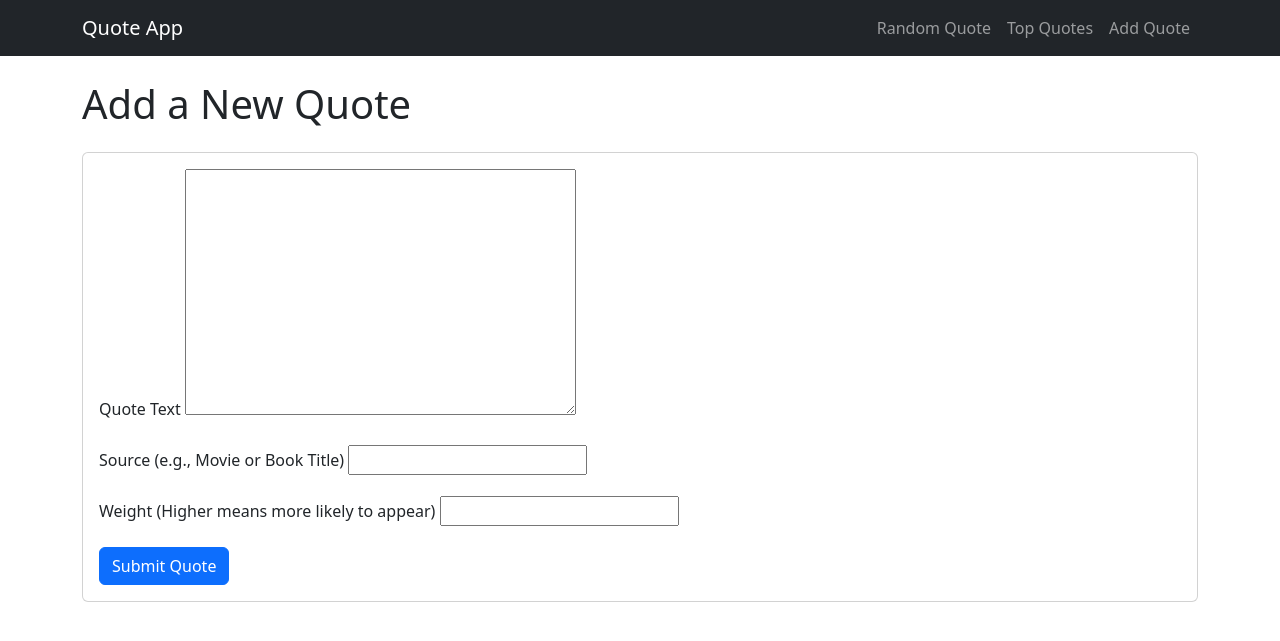
After one commit to Selmentausen/quote_app, a Django app: page /add/ in a window 1280 px wide. The commit adds this page. Shown: the top 641 px of the page. Run offline with Django 5.2, Linux system fonts and the light colour scheme.

Commit message:
Give users the ability to add quotes

```diff
--- a/quote_app/quotes/admin.py
+++ b/quote_app/quotes/admin.py
@@ -6,7 +6,8 @@ from .forms import QuoteForm
 # Register your models here.
 class QuoteAdmin(admin.ModelAdmin):
     form = QuoteForm
-    list_dislpay = ('text', 'source', 'weight', 'likes', 'dislikes')
+    list_display = ('text', 'source', 'weight', 'likes', 'dislikes')
+    exclude = ['source']
 
 
 admin.site.register(Source)
--- a/quote_app/quotes/forms.py
+++ b/quote_app/quotes/forms.py
@@ -1,15 +1,27 @@
 from django import forms
-from .models import Quote
+from .models import Quote, Source
 
 
 class QuoteForm(forms.ModelForm):
+    source_name = forms.CharField(max_length=255, required=True, label="Source (e.g., Movie or Book Title)")
+
     class Meta:
         model = Quote
-        fields = '__all__'
+        fields = ['text', 'weight']
 
     def clean(self):
         cleaned_data = super().clean()
-        source = cleaned_data.get('source')
-        if source and Quote.objects.filter(source=source).count() >= 3:
+        text = cleaned_data.get('text')
+        source = cleaned_data.get('source_name')
+
+        # check for duplicate quotes
+        if Quote.objects.filter(text=text).exists():
+            raise forms.ValidationError("This quote already exists")
+
+        # check for quotes from same source not being more than 3
+        source, _ = Source.objects.get_or_create(name=source.strip())
+        if Quote.objects.filter(source=source).count() >= 3:
             raise forms.ValidationError('Cannot add more than three quotes from the same source.')
+
+        cleaned_data['source'] = source
         return cleaned_data
--- /dev/null
+++ b/quote_app/quotes/templates/quotes/add_quote.html
@@ -0,0 +1,34 @@
+{% extends 'quotes/base.html' %}
+{% block title %}Add a Quote{% endblock %}
+{% block content %}
+<h1 class="mb-4">Add a New Quote</h1>
+<div class="card">
+    <div class="card-body">
+        <form method="post">
+            {% csrf_token %}
+            <div class="mb-3">
+                <label for="{{ form.text.id_for_label }}" class="form-label">Quote Text</label>
+                {{ form.text }}
+                {% if form.text.errors %}
+                    <div class="text-danger">{{ form.text.errors }}</div>
+                {% endif %}
+            </div>
+            <div class="mb-3">
+                <label for="{{ form.source_name.id_for_label }}" class="form-label">Source (e.g., Movie or Book Title)</label>
+                {{ form.source_name }}
+                {% if form.source_name.errors %}
+                    <div class="text-danger">{{ form.source_name.errors }}</div>
+                {% endif %}
+            </div>
+            <div class="mb-3">
+                <label for="{{ form.weight.id_for_label }}" class="form-label">Weight (Higher means more likely to appear)</label>
+                {{ form.weight }}
+                {% if form.weight.errors %}
+                    <div class="text-danger">{{ form.weight.errors }}</div>
+                {% endif %}
+            </div>
+            <button type="submit" class="btn btn-primary">Submit Quote</button>
+        </form>
+    </div>
+</div>
+{% endblock %}
--- a/quote_app/quotes/templates/quotes/base.html
+++ b/quote_app/quotes/templates/quotes/base.html
@@ -18,6 +18,9 @@
                 <li class="nav-item">
                     <a class="nav-link" href="{% url 'top_quotes' %}">Top Quotes</a>
                 </li>
+                <li class="nav-item">
+                    <a class="nav-link" href="{% url 'add_quote' %}">Add Quote</a>
+                </li>
             </ul>
         </div>
     </div>
--- a/quote_app/quotes/urls.py
+++ b/quote_app/quotes/urls.py
@@ -4,4 +4,5 @@ from . import views
 urlpatterns = [
     path('', views.random_quote, name='random_quote'),
     path('top/', views.top_quotes, name='top_quotes'),
+    path('add/', views.add_quote, name='add_quote'),
 ]
--- a/quote_app/quotes/views.py
+++ b/quote_app/quotes/views.py
@@ -3,6 +3,7 @@ import random
 from django.db.models import F
 from django.shortcuts import render, redirect
 
+from .forms import QuoteForm
 from .models import Quote, ViewCounter
 
 
@@ -46,3 +47,16 @@ def top_quotes(request):
     top_quotes = Quote.objects.order_by('-likes')[:10]
     context = {"top_quotes": top_quotes}
     return render(request, 'quotes/top_quotes.html', context)
+
+
+def add_quote(request):
+    if request.method == 'POST':
+        form = QuoteForm(request.POST)
+        if form.is_valid():
+            quote = form.save(commit=False)
+            quote.source = form.cleaned_data['source']
+            quote.save()
+            return redirect('random_quote')
+    else:
+        form = QuoteForm()
+    return render(request, 'quotes/add_quote.html', {'form': form})
```
Also changed, not shown: quote_app/db.sqlite3. Lines whose indentation alone changed are shown as unchanged.
